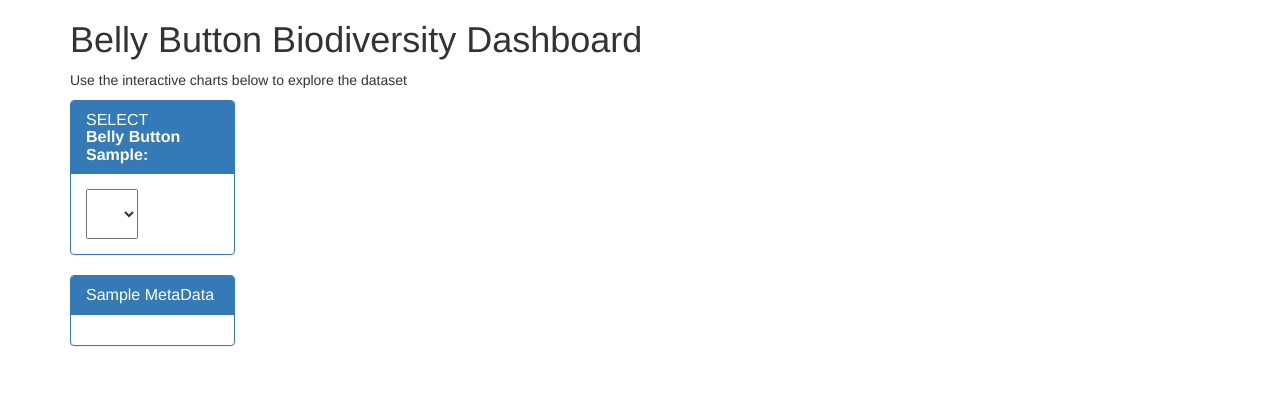
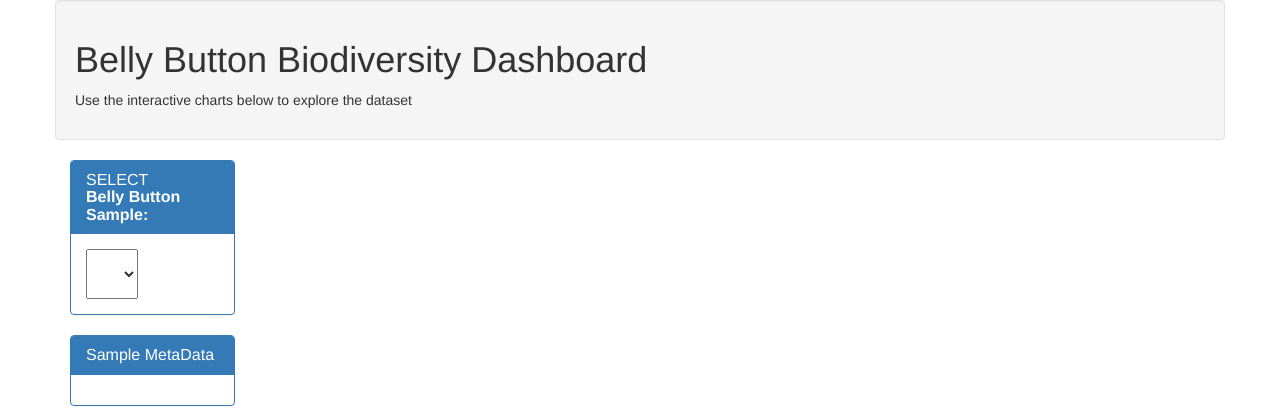
Before and after one commit to paul-data-science/Plotly_Dashboard, a Flask app: page / in a window 1280 px wide. Shown: the top 420 px of the page. Run offline with Flask 2, Linux system fonts and the light colour scheme; data that the repository does not hold is empty; some libraries are stand-ins or nearby versions.

Commit message:
index html update

```diff
--- a/templates/index.html
+++ b/templates/index.html
@@ -13,7 +13,7 @@
 
   <div class="container">
     <div class="row">
-      <div class="col-xs-12">
+      <div class="col-xs-12 well">
         <h1>Belly Button Biodiversity Dashboard</h1>
         <p>Use the interactive charts below to explore the dataset</p>
       </div>
```
